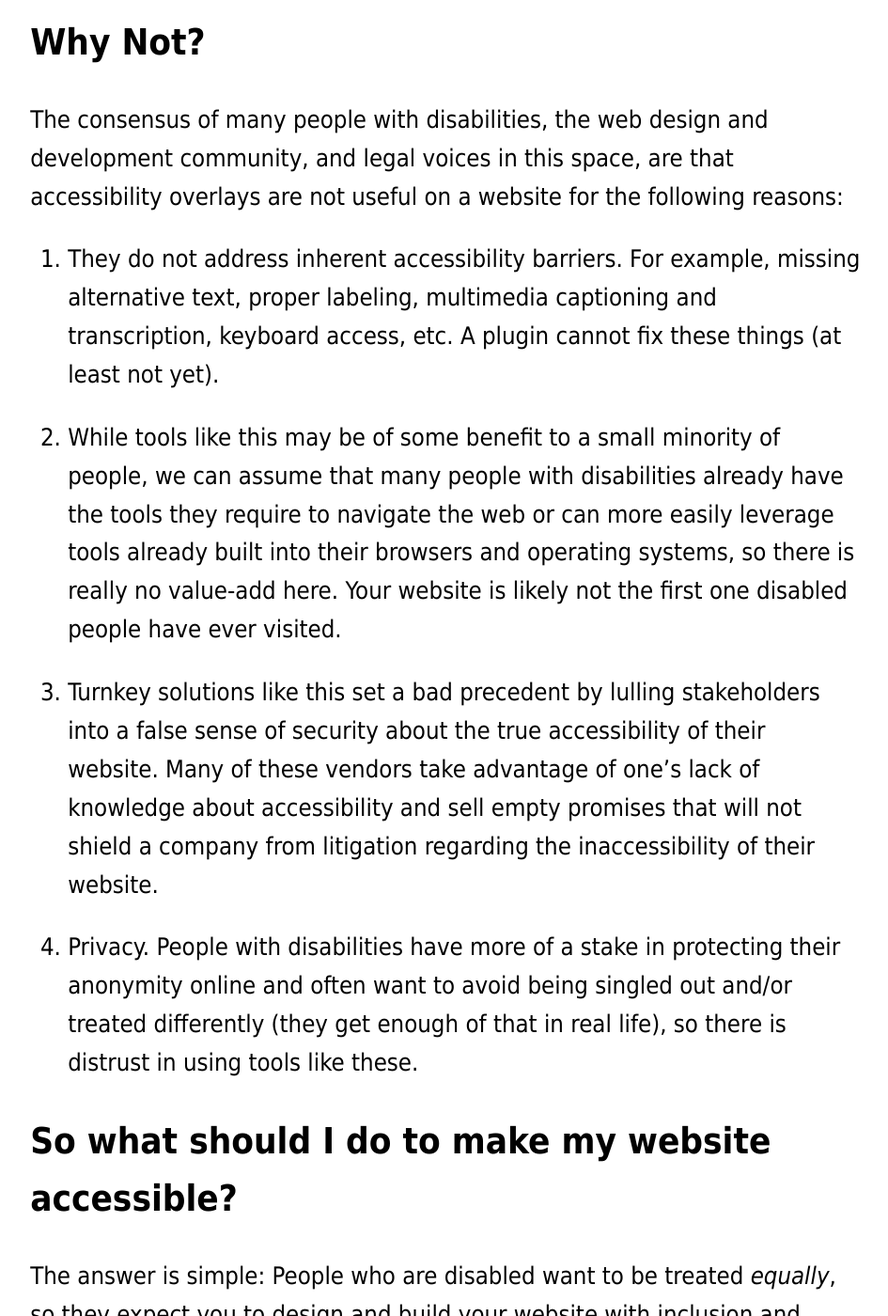
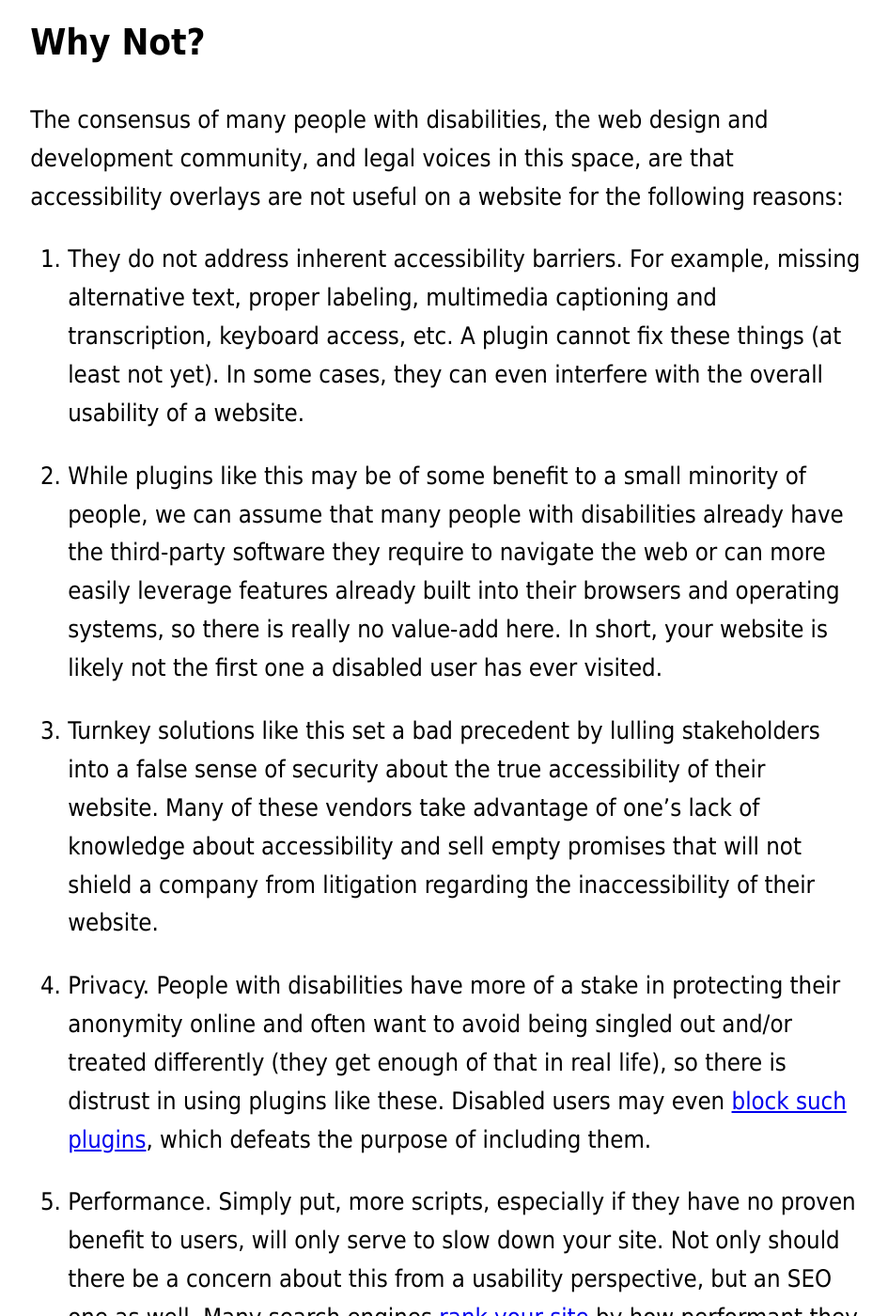
Before and after one commit to michaelspellacy/shouldiuseanaccessibilityoverlay-com, a Jekyll site: the page built from index.html, in a window 1280 px wide and 1400 px high, scrolled down 634 px. Shown: the whole window at 94% size, without its empty margins (166-1111 px from the left). Built offline with Jekyll 4.4.1, drawn with Linux system fonts in a browser that asks for light colours; some of the changed text lies outside the part shown.

Commit message:
Content Updates

```diff
--- a/index.html
+++ b/index.html
@@ -9,17 +9,18 @@ title: "Home"
 <p>The consensus of many people with disabilities, the web design and development community, and legal voices in this space, are that accessibility overlays are not useful on a website for the following reasons:</p>
 
 <ol>
-  <li>They do not address inherent accessibility barriers. For example, missing alternative text, proper labeling, multimedia captioning and transcription, keyboard access, etc. A plugin cannot fix these things (at least not yet).</li>
-  <li>While tools like this may be of some benefit to a small minority of people, we can assume that many people with disabilities already have the tools they require to navigate the web or can more easily leverage tools already built into their browsers and operating systems, so there is really no value-add here. Your website is likely not the first one disabled people have ever visited.</li>
+  <li>They do not address inherent accessibility barriers. For example, missing alternative text, proper labeling, multimedia captioning and transcription, keyboard access, etc. A plugin cannot fix these things (at least not yet). In some cases, they can even interfere with the overall usability of a website.</li>
+  <li>While plugins like this may be of some benefit to a small minority of people, we can assume that many people with disabilities already have the third-party software they require to navigate the web or can more easily leverage features already built into their browsers and operating systems, so there is really no value-add here. In short, your website is likely not the first one a disabled user has ever visited.</li>
   <li>Turnkey solutions like this set a bad precedent by lulling stakeholders into a false sense of security about the true accessibility of their website. Many of these vendors take advantage of one’s lack of knowledge about accessibility and sell empty promises that will not shield a company from litigation regarding the inaccessibility of their website.</li>
-  <li>Privacy. People with disabilities have more of a stake in protecting their anonymity online and often want to avoid being singled out and/or treated differently (they get enough of that in real life), so there is distrust in using tools like these.</li>
+  <li>Privacy. People with disabilities have more of a stake in protecting their anonymity online and often want to avoid being singled out and/or treated differently (they get enough of that in real life), so there is distrust in using plugins like these. Disabled users may even <a href="https://adrianroselli.com/2020/06/accessibe-will-get-you-sued.html#Update12">block such plugins</a>, which defeats the purpose of including them.</li>
+  <li>Performance. Simply put, more scripts, especially if they have no proven benefit to users, will only serve to slow down your site. Not only should there be a concern about this from a usability perspective, but an SEO one as well. Many search engines <a href="https://developers.google.com/web/updates/2018/07/search-ads-speed">rank your site</a> by how performant they are.</li>
 </ol>
 
 <h2>So what should I do to make my website accessible?</h2>
 
 <p>The answer is simple: People who are disabled want to be treated <em>equally</em>, so they expect you to design and build your website with inclusion and accessibility in mind and not to throw a band-aid on it. The only way to do that is to commit, provision for it up front, and make accessibility a part of your process throughout the lifetime of your website.</p>
 
-<h2>But it is too hard and expensive.</h2>
+<h2>But accessibility is too hard and expensive.</h2>
 
 <p>So is design, development, testing, security, and proper management and maintenance of your website, but we have come to accept the time and effort put into those things. Why should accessibility be treated any differently? Not only is it the right thing to do, but there is a <a href="https://www.deque.com/blog/the-business-case-for-accessibility/">strong business case</a> to make your websites more accessible, too.</p>
 
@@ -29,9 +30,9 @@ title: "Home"
 
 <ul>
   <li><a href="https://adrianroselli.com/2020/06/accessibe-will-get-you-sued.html">#accessiBe Will Get You Sued by Adrian Roselli</a></li>
+  <li><a href="https://www.lflegal.com/2020/08/quick-fix/">Honor the ADA: Avoid Web Accessibility Quick-Fix Overlays by Lainey Feingold</a></li>
   <li><a href="https://carneydevelopit.wordpress.com/2020/03/03/7-reasons-why-accessibility-overlays-arent-a-magical-solution/">7 Reasons Why Accessibility Overlays Aren’t a Magical Solution by Amy Carney</a></li>
   <li><a href="https://developer.paciellogroup.com/blog/2020/05/bolt-on-accessibility-5-gears-in-reverse/">Bolt-on Accessibility – 5 gears in reverse by Steve Faulkner</a></li>
-  <li><a href="https://www.lflegal.com/2020/08/quick-fix/">Honor the ADA: Avoid Web Accessibility Quick-Fix Overlays by Lainey Feingold</a></li>
   <li><a href="https://sheribyrnehaber.com/overlays-are-not-the-solution/">Overlays are not the solution to your accessibility problem by Sheri Byrne-Haber</a></li>
   <li><a href="https://www.lalutineduweb.fr/en/web-accessibility-overlays-lies-gum-balls/">Web accessibility overlay tools: lies and gum balls by Julie Moynat</a></li>
   <li><a href="https://blog.tenon.io/web-accessibility-overlays-dont-work">Web Accessibility Overlays Don't Work by Karl Groves</a> (Be sure to check out <a href="https://overlaysdontwork.com/">OverlaysDontWork.com</a>, too!)</li>
```
